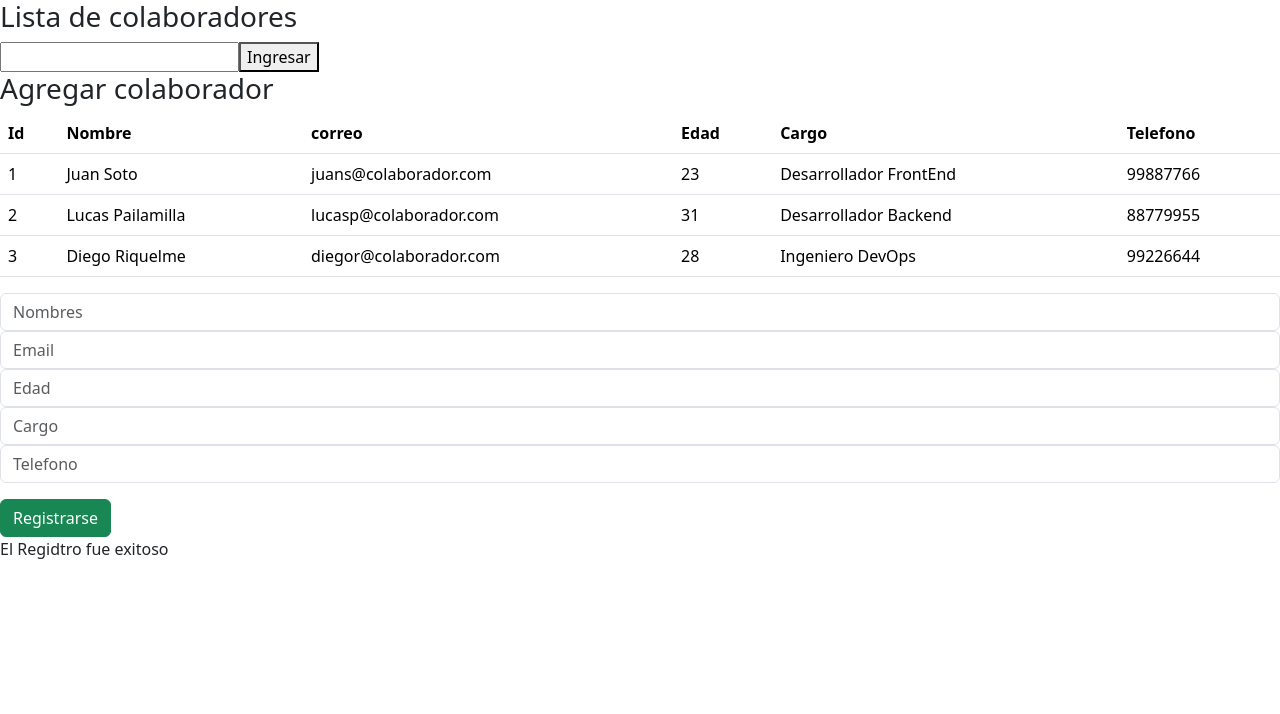
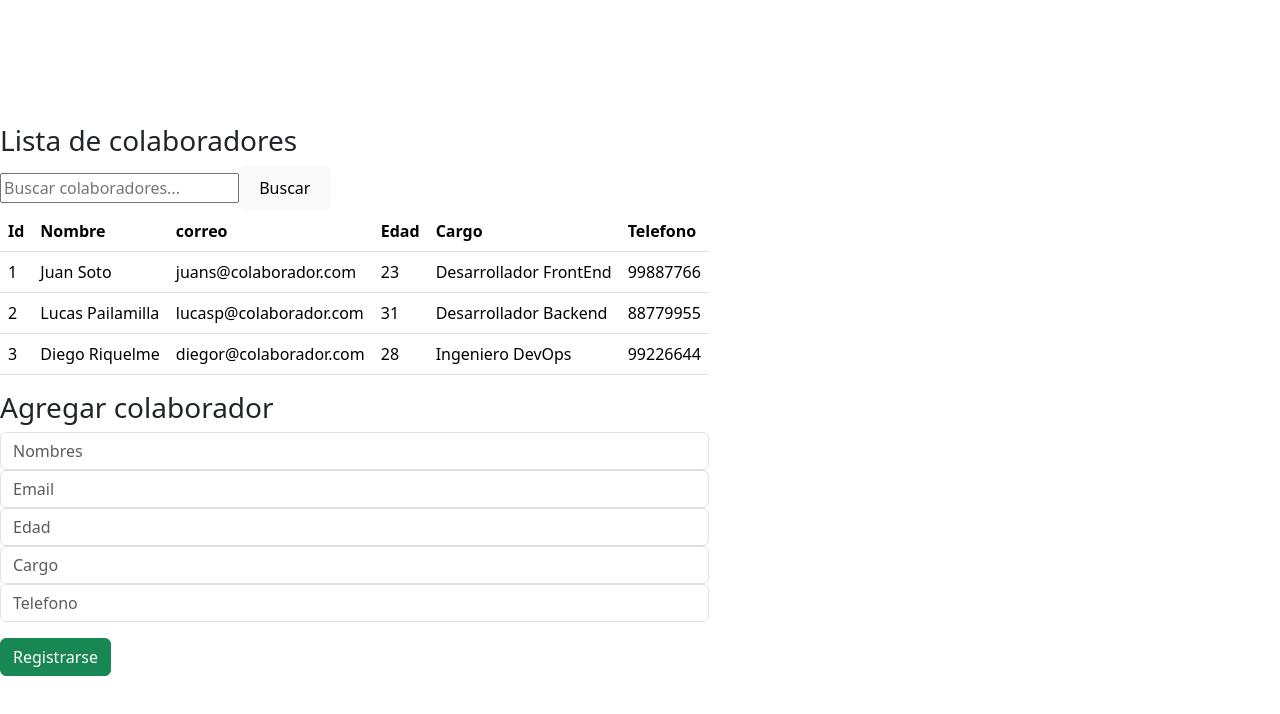
Before and after one commit to javier-gonzalez-777/Renderizacion-Dinamica, a React (Vite) app: page / in a window 1280 px wide. Shown: the top 714 px of the page. Built offline with nearby package versions, Linux system fonts and the light colour scheme.

Commit message:
Agragar filtrado

```diff
--- a/src/App.jsx
+++ b/src/App.jsx
@@ -1,18 +1,27 @@
-import React from "react";
-import Datos from "./BaseColaboradores";
-import Listado from "./components/Listado";
-import Buscador from "./components/Buscador";
-import Formulario from "./components/Formulario";
+
+import React, { useState } from 'react';
+import Datos from './BaseColaboradores';
+import Listado from './components/Listado';
+import Buscador from './components/Buscador';
+import Formulario from './components/Formulario';
 
 const App = () => {
+  const [listaUsuarios, setListaUsuarios] = useState(Datos);
+  const [filtroColaboradores, setFiltroColaboradores] = useState(Datos);
+
+  const agregarColaborador = (nuevoColaborador) => {
+    const nuevosUsuarios = [...listaUsuarios, nuevoColaborador];
+    setListaUsuarios(nuevosUsuarios);
+    setFiltroColaboradores(nuevosUsuarios);
+  };
+
   return (
     <div>
       <h3>Lista de colaboradores</h3>
-      <Buscador datos={Datos}/>
-
-      {/* <Listado datos={Datos} />   */}
+      <Buscador datos={listaUsuarios} setFiltroColaboradores={setFiltroColaboradores} />
+      <Listado datos={filtroColaboradores} />
       <h3>Agregar colaborador</h3>
-      <Formulario />
+      <Formulario agregarColaborador={agregarColaborador} />
     </div>
   );
 };
--- a/src/components/Alert.jsx
+++ b/src/components/Alert.jsx
@@ -1,17 +1,9 @@
-import React from 'react'
+import React from 'react';
 
+const Alert = ({ mensaje }) => {
+  return (
+    <p className="error">{mensaje}</p>
+  );
+};
 
-
-const Alert = ({error}) => {
-  return (
-    <>
-       {/* {console.log(mensaje)} */}
-       {error ? <p  className="error">Completa todos los campos</p> :<p className="error">El Regidtro fue exitoso</p> }
-
-
-
-    </>
-  )
-}
-
-export default Alert
+export default Alert;
--- a/src/components/Buscador.jsx
+++ b/src/components/Buscador.jsx
@@ -1,14 +1,32 @@
-import React from 'react'
+import React, { useState } from 'react';
 
-const Buscador = () => {
+const Buscador = ({ datos, setFiltroColaboradores }) => {
+  const [busqueda, setBusqueda] = useState('');
+
+  const handleBusquedaChange = (event) => {
+    setBusqueda(event.target.value);
+    const filtro = event.target.value.toLowerCase();
+    const colaboradoresFiltrados = datos.filter((colaborador) =>
+      Object.keys(colaborador).some(
+        (key) =>
+          typeof colaborador[key] === 'string' &&
+          colaborador[key].toLowerCase().includes(filtro)
+      )
+    );
+    setFiltroColaboradores(colaboradoresFiltrados);
+  };
+
   return (
-    <>
-      <form>
-        <input></input>
-        <button>Ingresar</button>
-      </form>
-    </>
-  )
-}
+    <form>
+      <input
+        type="text"
+        value={busqueda}
+        onChange={handleBusquedaChange}
+        placeholder="Buscar colaboradores..."
+      />
+      <button type="submit">Buscar</button>
+    </form>
+  );
+};
 
-export default Buscador
+export default Buscador;
--- a/src/components/Formulario.jsx
+++ b/src/components/Formulario.jsx
@@ -5,7 +5,7 @@ import Listado from "./Listado";
 import Datos from "../BaseColaboradores";
 
 
-const Formulario = () => {
+const Formulario = ({ agregarColaborador }) => {
   const [nombre, setNombre] = useState("");
   const [email, setEmail] = useState("");
   const [edad, setEdad] = useState("");
@@ -13,13 +13,15 @@ const Formulario = () => {
   const [telefono, setTelefono] = useState("");
   const [error, setError] = useState(false);
   const [listaUsuarios, setListaUsuarios] = useState(Datos);
-  //const [idCounter, setIdCounter] = useState(1);
   const [ultimoId, setUltimoId] = useState(Datos.length);
+  const [mensaje, setMensaje] = useState("");
 
   // const [ListadoNuevo, setListadoNuevo]= useState("")
 
-  const validarInput = (e) => {
+
+  const enviarFormulario = (e) => {
     e.preventDefault();
+    //*** Validar **/
 
     if (
       nombre === "" ||
@@ -29,45 +31,45 @@ const Formulario = () => {
       telefono === ""
     ) {
       setError(true);
-      //  alert("datos incompletos");
+      setMensaje("Completa todos los campos");
       return;
     }
+    //setError(false);
+
+    //**fin Validar */
+
+
+    const nuevoColaborador = {
+      id: ultimoId + 1, // Incrementa el id de manera dinámica //Math.floor(Math.random() * 1000), // Generar un id aleatorio
+      nombre: nombre,
+      email: email,
+      edad: edad,
+      cargo: cargo,
+      telefono: telefono,
+    };
+
+    agregarColaborador(nuevoColaborador);
+
     setError(false);
-    //   alert("datos completos");
-    enviarFormulario();
-  };
-  // Función al enviar el formulario
-  const enviarFormulario = (e) => {
-    e.preventDefault();
-    setListaUsuarios([
-      ...listaUsuarios,
-      {
-        id: ultimoId + 1, // Incrementa el id de manera dinámica
-        nombre: nombre,
-        email: email,
-        edad: edad,
-        cargo: cargo,
-        telefono: telefono,
-      },
-    ]); // Agregamos la tarea
-
+    setMensaje("El registro fue exitoso");
 
     setUltimoId(ultimoId + 1); // Actualiza el último id utilizado
 
     setNombre("");
-    setCargo("");
     setEmail("");
     setEdad("");
+    setCargo("");
     setTelefono("");
 
-    console.log("Arreglo Formulario:", listaUsuarios);
-    console.log("Variable cot:", setUltimoId);
+
   };
+
 
   return (
     <>
-      <Listado datos={listaUsuarios} />
-      <form onSubmit={validarInput}>
+      {/* <Listado datos={listaUsuarios} /> */}
+      {/* <Listado datos={listaUsuarios} /> */}
+      <form onSubmit={enviarFormulario}>
         <div className="form-group">
           <input
             placeholder="Nombres"
@@ -109,11 +111,10 @@ const Formulario = () => {
           <button
             className="btn btn-success mt-3"
             type="submit"
-            onClick={enviarFormulario}
           >
             Registrarse
-          </button>
-          <Alert error={error} />
+          </button >
+          {error && <Alert mensaje={mensaje} />}
         </div>
       </form>
     </>
--- a/src/components/Listado.jsx
+++ b/src/components/Listado.jsx
@@ -3,11 +3,11 @@ import React from "react";
 
 const Listado = (props) => {
   const { datos } = props;
-  console.log("arreglo Listado:", datos);
+ // console.log("arreglo Listado:", datos);
 
   return (
     <>
-      <table class="table">
+      <table className="table">
         <thead>
           <tr>
             <th scope="col">Id</th>
--- a/src/index.css
+++ b/src/index.css
@@ -1,4 +1,4 @@
-/*:root {
+:root {
   font-family: Inter, system-ui, Avenir, Helvetica, Arial, sans-serif;
   line-height: 1.5;
   font-weight: 400;
@@ -66,4 +66,20 @@ button:focus-visible {
     background-color: #f9f9f9;
   }
 }
-*/
+
+.error {
+  padding: 10px;
+  color: white;
+  background-color: red;
+  text-align: center;
+  font-weight: bold;
+  border-radius: 10px;
+}
+.error2 {
+  padding: 10px;
+  color: white;
+  background-color: rgb(18, 241, 22);
+  text-align: center;
+  font-weight: bold;
+  border-radius: 10px;
+}
```
Also changed, not shown: src/App.css (+16 -0 lines).
